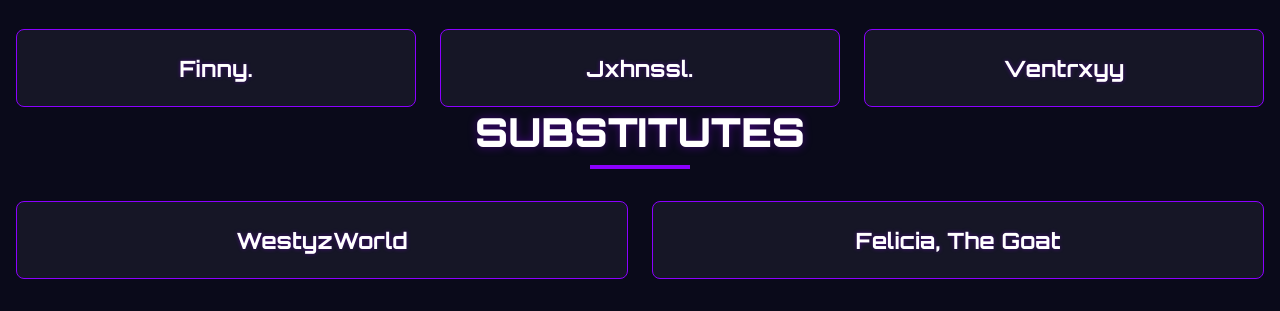
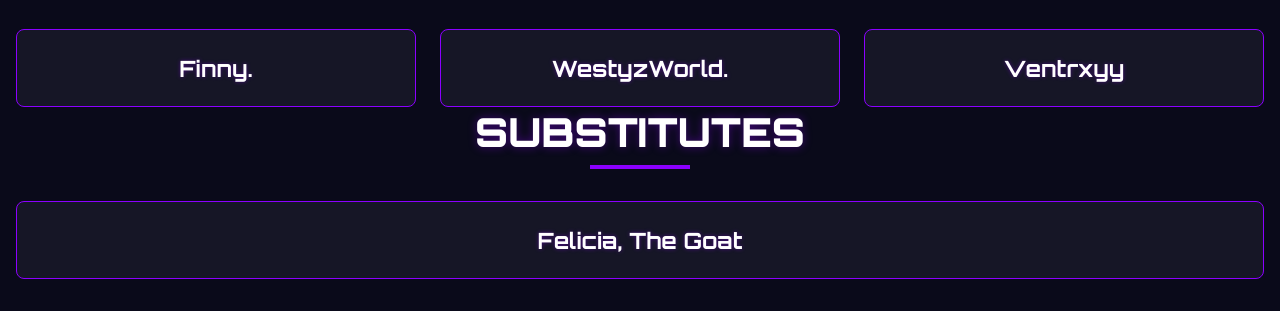
Before and after one commit to Finny13/Team-Virtue, a website: page index.html in a window 1280 px wide. Shown: the part 641-952 px from the top of the page. Drawn offline with Linux system fonts and the light colour scheme.

Commit message:
Update index.html

```diff
--- a/index.html
+++ b/index.html
@@ -362,7 +362,7 @@
                     <h3><a href="https://steamcommunity.com/id/finnish_taylorsversion/" target="_blank" rel="noopener noreferrer">Finny.</a></h3>
                 </div>
                 <div class="roster-card">
-                    <h3>Jxhnssl.</h3>
+                    <h3>WestyzWorld.</h3>
                 </div>
                 <div class="roster-card">
                     <h3>Ventrxyy</h3>
@@ -370,9 +370,6 @@
             </div>
             <h2>Substitutes</h2>
             <div class="sub-roster-grid">
-                <div class="sub-roster-card">
-                    <h3><a href="https://steamcommunity.com/profiles/76561198369905223" target="_blank" rel="noopener noreferrer">WestyzWorld</a></h3>
-                </div>
                 <div class="sub-roster-card">
                     <h3><a href="https://steamcommunity.com/id/FeliciaTheOG" target="_blank" rel="noopener noreferrer">Felicia, The Goat</a></h3>
                 </div>
```
